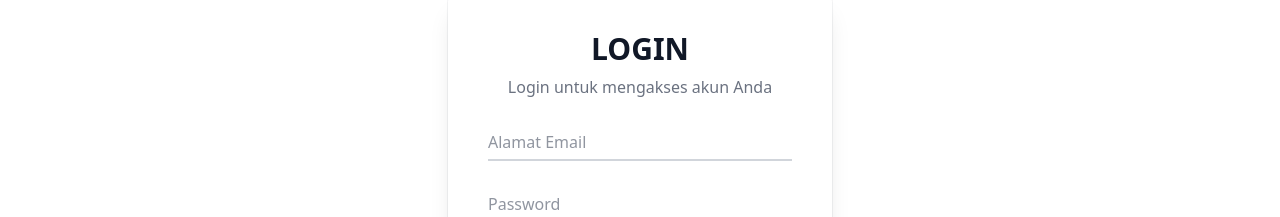
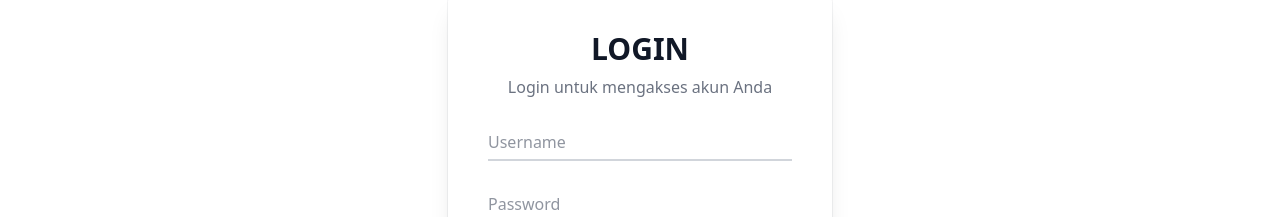
Before and after one commit to fajrulfalah93/pbj, a Next.js app: page /login in a window 1280 px wide. Shown: the part 271-488 px from the top of the page. Built offline with nearby package versions, Linux system fonts and the light colour scheme.

Commit message:
ganti fetch cors

```diff
--- a/src/components/Navbar.js
+++ b/src/components/Navbar.js
@@ -54,7 +54,7 @@ function Navbar() {
         >
           <div className="flex flex-col lg:flex-row">
             <Link
-              href="/sirup"
+              href="#"
               className="block px-4 py-2 font-semibold text-brick-200 hover:text-white lg:py-4"
             >
               SIRUP
--- a/src/pages/login/index.js
+++ b/src/pages/login/index.js
@@ -6,7 +6,7 @@ export default function Sirup() {
   return (
     <>
       <Head>
-        <title>UKPBJ Kab. Mojokerto - MASUK</title>
+        <title>UKPBJ Kab. Mojokerto - Login</title>
         <meta name="description" content="Aplikasi PBJ" />
         <meta name="viewport" content="width=device-width, initial-scale=1" />
         <link rel="icon" href="/favicon.ico" />
@@ -27,18 +27,17 @@ export default function Sirup() {
                 <form action="">
                   <div className="relative mt-6">
                     <input
-                      type="email"
-                      name="email"
-                      id="email"
-                      placeholder="Email Address"
+                      type="username"
+                      name="username"
+                      id="username"
+                      placeholder="Username"
                       className="peer mt-1 w-full border-b-2 border-gray-300 px-0 py-1 placeholder:text-transparent focus:border-gray-500 focus:outline-none"
-                      autoComplete="NA"
                     />
                     <label
-                      htmlFor="email"
+                      htmlFor="username"
                       className="pointer-events-none absolute top-0 left-0 origin-left -translate-y-1/2 transform text-sm text-gray-800 opacity-75 transition-all duration-100 ease-in-out peer-placeholder-shown:top-1/2 peer-placeholder-shown:text-base peer-placeholder-shown:text-gray-500 peer-focus:top-0 peer-focus:pl-0 peer-focus:text-sm peer-focus:text-gray-800"
                     >
-                      Alamat Email
+                      Username
                     </label>
                   </div>
                   <div className="relative mt-6">
--- a/src/pages/sirup/index.js
+++ b/src/pages/sirup/index.js
@@ -30,22 +30,22 @@ export default function Sirup() {
   const makeAPICall = async () => {
     try {
       let response = await axios.get(
-        "https://corsget.vercel.app/sirup.lkpp.go.id:443/sirup/datatablectr/dataruppenyediakldi?idKldi=D170&tahun=" +
+        "https://lpse.or.id/sirup/?mod=dataruppenyediakldi&idKldi=D170&tahun=" +
           year
       );
       const penyedia = response.data.aaData;
       response = await axios.get(
-        "https://corsget.vercel.app/sirup.lkpp.go.id:443/sirup/datatablectr/datarupswakelolakldi?idKldi=D170&tahun=" +
+        "https://lpse.or.id/sirup/?mod=datarupswakelolakldi&idKldi=D170&tahun=" +
           year
       );
       const swakelola = response.data.aaData;
       response = await axios.get(
-        "https://corsget.vercel.app/sirup.lkpp.go.id:443/sirup/datatablectr/dataruppenyediaswakelolaallrekapkldi?idKldi=D170&tahun=" +
+        "https://lpse.or.id/sirup/?mod=dataruppenyediaswakelolaallrekapkldi&idKldi=D170&tahun=" +
           year
       );
       const pdsw = response.data.aaData;
       response = await axios.get(
-        "https://corsget.vercel.app/sirup.lkpp.go.id:443/sirup/datatablectr/datatableruprekapkldi?idKldi=D170&tahun=" +
+        "https://lpse.or.id/sirup/?mod=datatableruprekapkldi&idKldi=D170&tahun=" +
           year
       );
       const rekap = response.data.aaData;
@@ -403,18 +403,18 @@ export default function Sirup() {
       }
 
       let response = await axios.get(
-        "https://corsget.vercel.app/sirup.lkpp.go.id:443/sirup/datatablectr/dataruppenyediakldi?idKldi=D170&tahun=" +
+        "https://lpse.or.id/sirup/?mod=dataruppenyediakldi&idKldi=D170&tahun=" +
           year
       );
       const penyedia2 = response.data.aaData;
       response = await axios.get(
-        "https://corsget.vercel.app/sirup.lkpp.go.id:443/sirup/datatablectr/dataruppenyediaswakelolaallrekapkldi?idKldi=D170&tahun=" +
+        "https://lpse.or.id/sirup/?mod=dataruppenyediaswakelolaallrekapkldi&idKldi=D170&tahun=" +
           year
       );
       const pdsw2 = response.data.aaData;
 
       response = await axios.get(
-        "https://corsget.vercel.app/sirup.lkpp.go.id:443/sirup/datatablectr/datarupswakelolakldi?idKldi=D170&tahun=" +
+        "https://lpse.or.id/sirup/?mod=datarupswakelolakldi&idKldi=D170&tahun=" +
           year
       );
       const swa2 = response.data.aaData;
```
